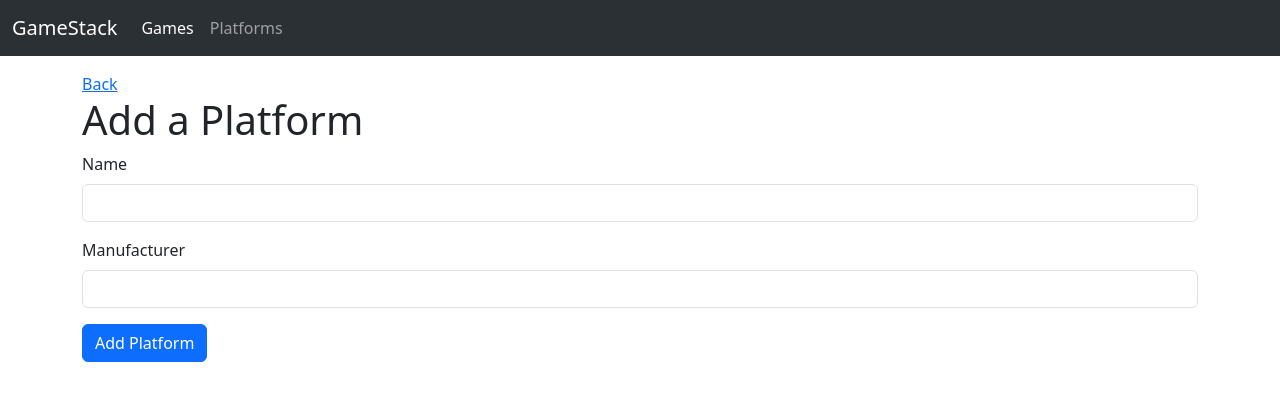
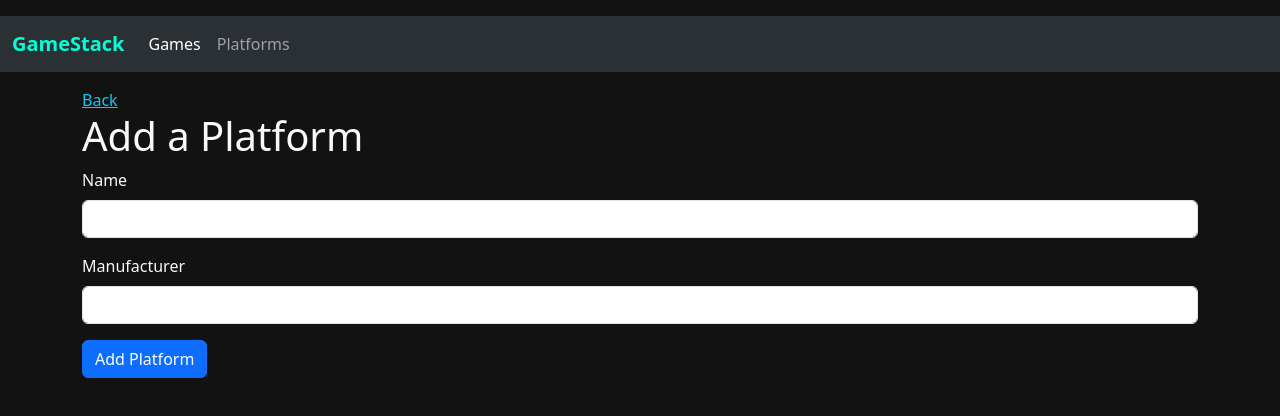
Before and after one commit to Ralph4Win/game-library, a SvelteKit app: page /platforms/new in a window 1280 px wide. Shown: the top 416 px of the page. Built offline with nearby package versions, Linux system fonts and the light colour scheme.

Commit message:
Fix layout and css import

```diff
--- a/static/styles.css
+++ b/static/styles.css
@@ -0,0 +1,50 @@
+/* styles.css */
+
+/* Bootstrap 5 */
+@import "https://cdn.jsdelivr.net/npm/bootstrap@5.3.3/dist/css/bootstrap.min.css";
+
+/* Eigene Styles */
+body {
+  padding-top: 1rem;
+  background-color: #121212;
+  color: #f8f9fa;
+}
+
+.navbar-brand {
+  font-weight: bold;
+  color: #00ffd5 !important;
+}
+
+.table th {
+  background-color: #212529;
+  color: #00ffd5;
+}
+
+.table td {
+  vertical-align: middle;
+  color: #f8f9fa;
+}
+
+.btn-primary {
+  background-color: #0d6efd;
+  border-color: #0d6efd;
+}
+
+.btn-success {
+  background-color: #198754;
+  border-color: #198754;
+}
+
+.btn-danger {
+  background-color: #dc3545;
+  border-color: #dc3545;
+}
+
+a {
+  color: #0dcaf0;
+}
+
+a:hover {
+  color: #00ffd5;
+  text-decoration: underline;
+}
```
